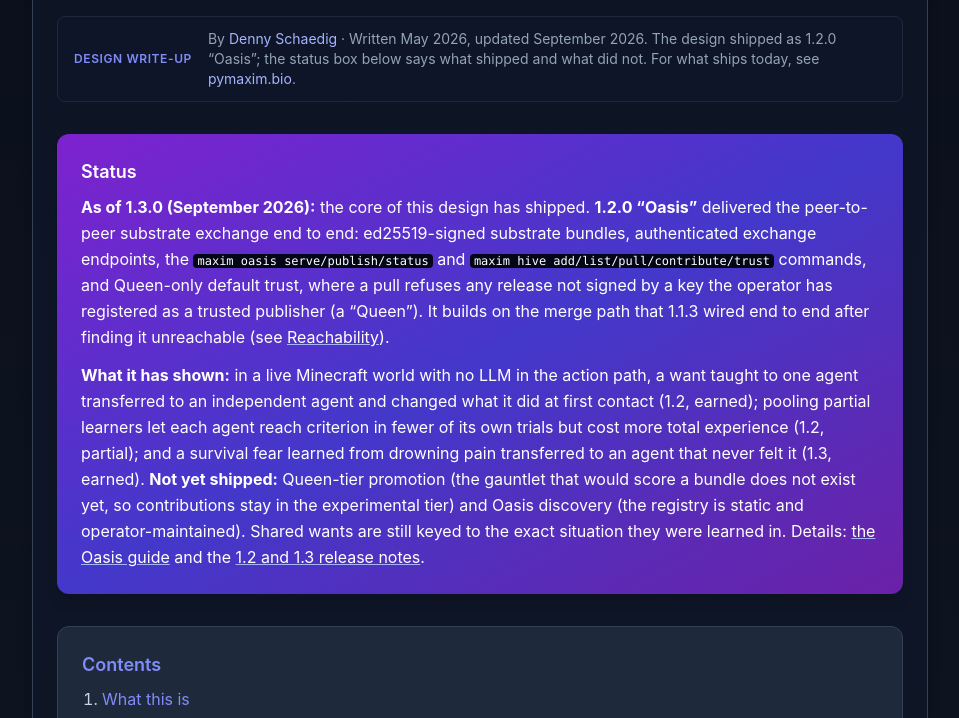
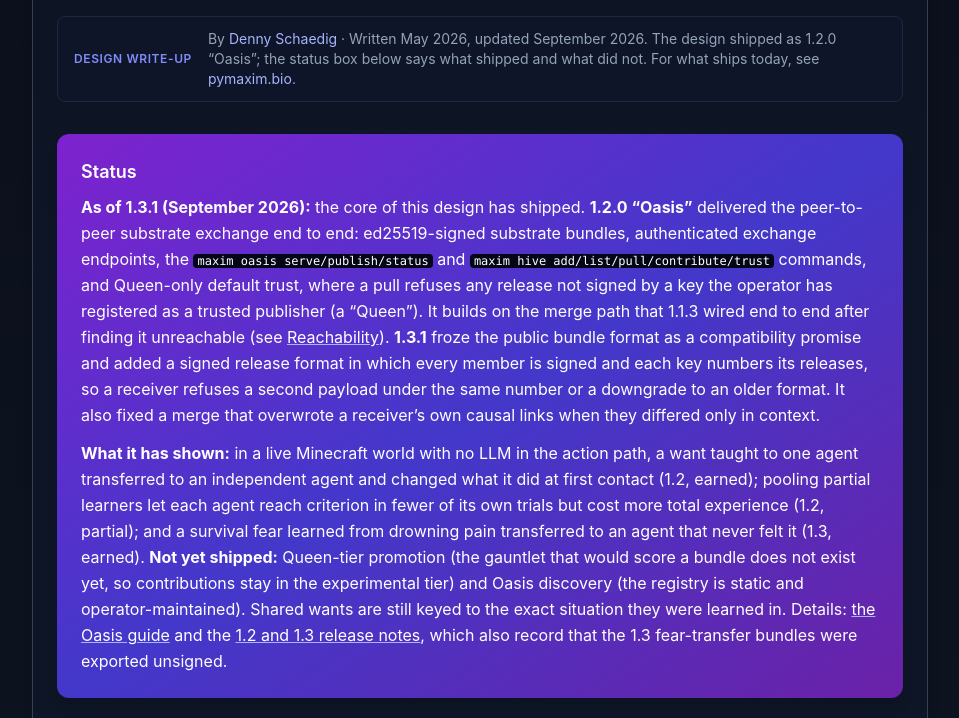
Before and after one commit to dennys246/personal_website, a Flask app: page /maxim/hivemind in a window 1280 px wide. Shown: the part 337-1055 px from the top of the page, without its empty margins (160-1119 px from the left). Run offline with Flask 3, Linux system fonts and the light colour scheme; some libraries are stand-ins or nearby versions; some web fonts are replaced.

Commit message:
Bring Maxim pages up to pymaxim 1.3.1
Bump the pinned release (overview JSON-LD and intro, projects card,
hivemind and substrate-primary status boxes) to 1.3.1 "Hardening", which
adds no new behavioural claim. Summarise 1.3.1's sharing changes in the
hivemind status box.

Apply 1.3.1's correction to 1.3.0: Exp 61's bundles were exported
unsigned. The Engrams essay called them signed; fixed, with a dated note.
Mark Exp 62 as earned on the ledger but not yet a release claim.

Co-Authored-By: Claude Opus 5.5 <noreply@anthropic.com>

```diff
--- a/app.py
+++ b/app.py
@@ -244,18 +244,18 @@ def sitemap_xml():
         ("story", "monthly", "0.8", "2026-09-24"),
         ("experiences", "monthly", "0.8", "2026-09-24"),
         ("papers", "monthly", "0.8", "2026-09-24"),
-        ("projects", "monthly", "0.8", "2026-09-24"),
+        ("projects", "monthly", "0.8", "2026-09-28"),
         ("ramblings", "monthly", "0.7", "2026-09-24"),
         ("contact", "monthly", "0.6", "2026-09-24"),
         ("perceptrons", "monthly", "0.6", "2026-09-24"),
         # Maxim — design essays (docs and evidence are on pymaxim.bio)
-        ("maxim", "monthly", "0.9", "2026-09-24"),
+        ("maxim", "monthly", "0.9", "2026-09-28"),
         ("maxim_release_1_0", "monthly", "0.8", "2026-09-24"),
         ("maxim_reachability", "monthly", "0.8", "2026-09-24"),
-        ("maxim_engrams", "monthly", "0.8", "2026-09-25"),
+        ("maxim_engrams", "monthly", "0.8", "2026-09-28"),
         ("maxim_sound_orientation", "monthly", "0.8", "2026-09-24"),
-        ("maxim_substrate_primary", "monthly", "0.8", "2026-09-24"),
-        ("maxim_hivemind", "monthly", "0.8", "2026-09-24"),
+        ("maxim_substrate_primary", "monthly", "0.8", "2026-09-28"),
+        ("maxim_hivemind", "monthly", "0.8", "2026-09-28"),
         ("maxim_agent_architecture", "monthly", "0.8", "2026-09-24"),
         ("maxim_math_cognition", "monthly", "0.8", "2026-09-24"),
         ("maxim_memory_systems", "monthly", "0.8", "2026-09-24"),
--- a/templates/maxim-engrams.html
+++ b/templates/maxim-engrams.html
@@ -50,7 +50,7 @@
   </header>
 
   {% set maxim_written = "September 2026" %}
-  {% set maxim_note = "The engram scorecard in Maxim's repository is the living version of this page and wins wherever the two disagree." %}
+  {% set maxim_note = "Corrected after pymaxim 1.3.1: the fear-transfer bundles were exported unsigned, as the 1.3.1 release notes record; an earlier version of this page called them signed. The engram scorecard in Maxim's repository is the living version of this page and wins wherever the two disagree." %}
   {% set maxim_docs = [("Engrams", "https://pymaxim.bio/memory/engrams/")] %}
   {% set maxim_related = ["memory-systems", "embodiment", "substrate-primary", "hivemind", "sound-orientation"] %}
   {% include "_maxim_status.html" %}
@@ -167,11 +167,11 @@
       </div>
       <div class="bg-slate-800 border border-slate-700 rounded-xl p-5">
         <h3 class="text-white font-semibold mb-2">It transfers</h3>
-        <p class="text-slate-300 text-sm">An independent agent imported the first one's signed export and left the water on its <em>first</em> submersion in 12 of 12 pairs, never having felt the pain; 0 of 24 isolated agents did (Fisher p = 8.0&times;10<sup>&minus;10</sup>). The same donor with fear cut shipped the situation but not the fear, and 0 of 12 receivers moved.</p>
+        <p class="text-slate-300 text-sm">An independent agent imported the first one's export and left the water on its <em>first</em> submersion in 12 of 12 pairs, never having felt the pain; 0 of 24 isolated agents did (Fisher p = 8.0&times;10<sup>&minus;10</sup>). The same donor with fear cut shipped the situation but not the fear, and 0 of 12 receivers moved.</p>
       </div>
       <div class="bg-slate-800 border border-slate-700 rounded-xl p-5">
         <h3 class="text-white font-semibold mb-2">It follows the water</h3>
-        <p class="text-slate-300 text-sm">Trained in one pool and tested in another at a different height and distance from spawn, the agent left in 12 of 12 trials (95% interval 0.76&ndash;1.00); with the fear zeroed on the same node, 0 of 3 moved. An offline replay predicted the match: cosine 0.9992.</p>
+        <p class="text-slate-300 text-sm">Trained in one pool and tested in another at a different height and distance from spawn, the agent left in 12 of 12 trials (95% interval 0.76&ndash;1.00); with the fear zeroed on the same node, 0 of 3 moved. An offline replay predicted the match: cosine 0.9992. Earned on the ledger; not yet a release claim until a second reader&rsquo;s review is recorded.</p>
       </div>
     </div>
 
--- a/templates/maxim-hivemind.html
+++ b/templates/maxim-hivemind.html
@@ -59,8 +59,8 @@
 
   <div class="rounded-xl bg-gradient-to-br from-purple-700 via-indigo-700 to-purple-800 p-6 text-white shadow-lg">
     <h3 class="text-lg font-semibold mb-2">Status</h3>
-    <p class="leading-relaxed"><strong>As of 1.3.0 (September 2026):</strong> the core of this design has shipped. <strong>1.2.0 &ldquo;Oasis&rdquo;</strong> delivered the peer-to-peer substrate exchange end to end: ed25519-signed substrate bundles, authenticated exchange endpoints, the <code class="bg-slate-950 px-1 rounded text-xs">maxim oasis serve/publish/status</code> and <code class="bg-slate-950 px-1 rounded text-xs">maxim hive add/list/pull/contribute/trust</code> commands, and Queen-only default trust, where a pull refuses any release not signed by a key the operator has registered as a trusted publisher (a &ldquo;Queen&rdquo;). It builds on the merge path that 1.1.3 wired end to end after finding it unreachable (see <a href="/maxim/reachability#no-callers" class="underline decoration-indigo-300 hover:decoration-white">Reachability</a>).</p>
-    <p class="leading-relaxed mt-3"><strong>What it has shown:</strong> in a live Minecraft world with no LLM in the action path, a want taught to one agent transferred to an independent agent and changed what it did at first contact (1.2, earned); pooling partial learners let each agent reach criterion in fewer of its own trials but cost more total experience (1.2, partial); and a survival fear learned from drowning pain transferred to an agent that never felt it (1.3, earned). <strong>Not yet shipped:</strong> Queen-tier promotion (the gauntlet that would score a bundle does not exist yet, so contributions stay in the experimental tier) and Oasis discovery (the registry is static and operator-maintained). Shared wants are still keyed to the exact situation they were learned in. Details: <a href="https://pymaxim.bio/guides/oasis/" rel="noopener" class="underline decoration-indigo-300 hover:decoration-white">the Oasis guide</a> and the <a href="https://github.com/dennys246/Maxim/releases" rel="noopener" class="underline decoration-indigo-300 hover:decoration-white">1.2 and 1.3 release notes</a>.</p>
+    <p class="leading-relaxed"><strong>As of 1.3.1 (September 2026):</strong> the core of this design has shipped. <strong>1.2.0 &ldquo;Oasis&rdquo;</strong> delivered the peer-to-peer substrate exchange end to end: ed25519-signed substrate bundles, authenticated exchange endpoints, the <code class="bg-slate-950 px-1 rounded text-xs">maxim oasis serve/publish/status</code> and <code class="bg-slate-950 px-1 rounded text-xs">maxim hive add/list/pull/contribute/trust</code> commands, and Queen-only default trust, where a pull refuses any release not signed by a key the operator has registered as a trusted publisher (a &ldquo;Queen&rdquo;). It builds on the merge path that 1.1.3 wired end to end after finding it unreachable (see <a href="/maxim/reachability#no-callers" class="underline decoration-indigo-300 hover:decoration-white">Reachability</a>). <strong>1.3.1</strong> froze the public bundle format as a compatibility promise and added a signed release format in which every member is signed and each key numbers its releases, so a receiver refuses a second payload under the same number or a downgrade to an older format. It also fixed a merge that overwrote a receiver&rsquo;s own causal links when they differed only in context.</p>
+    <p class="leading-relaxed mt-3"><strong>What it has shown:</strong> in a live Minecraft world with no LLM in the action path, a want taught to one agent transferred to an independent agent and changed what it did at first contact (1.2, earned); pooling partial learners let each agent reach criterion in fewer of its own trials but cost more total experience (1.2, partial); and a survival fear learned from drowning pain transferred to an agent that never felt it (1.3, earned). <strong>Not yet shipped:</strong> Queen-tier promotion (the gauntlet that would score a bundle does not exist yet, so contributions stay in the experimental tier) and Oasis discovery (the registry is static and operator-maintained). Shared wants are still keyed to the exact situation they were learned in. Details: <a href="https://pymaxim.bio/guides/oasis/" rel="noopener" class="underline decoration-indigo-300 hover:decoration-white">the Oasis guide</a> and the <a href="https://github.com/dennys246/Maxim/releases" rel="noopener" class="underline decoration-indigo-300 hover:decoration-white">1.2 and 1.3 release notes</a>, which also record that the 1.3 fear-transfer bundles were exported unsigned.</p>
   </div>
 
   <div class="bg-slate-800 border border-slate-700 rounded-xl p-6">
@@ -219,7 +219,7 @@
 
   <section class="space-y-4">
     <h2 id="phasing" class="text-2xl font-semibold text-white border-b border-indigo-500/50 pb-2 scroll-mt-32">Phasing</h2>
-    <p class="text-slate-300 leading-relaxed">This is the phasing as planned in May 2026. The version targets were a plan, not a record of what shipped; the status box at the top of this page is current as of 1.3.0.</p>
+    <p class="text-slate-300 leading-relaxed">This is the phasing as planned in May 2026. The version targets were a plan, not a record of what shipped; the status box at the top of this page is current as of 1.3.1.</p>
     <div class="bg-slate-800 border border-slate-700 rounded-xl p-5 overflow-x-auto">
       <table class="w-full text-sm text-slate-300">
         <thead>
--- a/templates/maxim-overview.html
+++ b/templates/maxim-overview.html
@@ -17,7 +17,7 @@
   "description": "Maxim is an open-source, bio-inspired cognitive architecture for LLM agents and robots, with memory, attention, proprioception, and reward-learning systems modeled on brain structures.",
   "applicationCategory": "Artificial Intelligence",
   "operatingSystem": "Linux, macOS",
-  "softwareVersion": "1.3.0",
+  "softwareVersion": "1.3.1",
   "license": "https://www.apache.org/licenses/LICENSE-2.0",
   "author": {
     "@type": "Person",
@@ -125,8 +125,8 @@
 
   <div class="rounded-xl bg-gradient-to-br from-indigo-700 via-purple-700 to-indigo-800 p-6 text-white shadow-lg space-y-3">
     <h3 class="text-lg font-semibold">What is Maxim?</h3>
-    <p class="leading-relaxed">Maxim is an open-source, bio-inspired cognitive architecture for LLM agents and robots, designed and built by Denny Schaedig and published on PyPI as <code class="bg-indigo-950/60 px-1 rounded text-sm">pymaxim</code> (Apache-2.0; current release 1.3.0, September 2026). It models brain systems &mdash; episodic and semantic memory, reward learning, fear, attention, proprioception &mdash; as a persistent substrate around the LLM, and tests it on a Reachy Mini robot and in a live Minecraft world it does not control.</p>
-    <p class="leading-relaxed">Its claims are tested rather than asserted: every release since 1.0 has shipped with pre-registered, ablation-controlled experiments, and results are tracked in a public evidence ledger with the conditions that would require re-running them. The most recent: in 1.2 &ldquo;Oasis&rdquo; a want taught to one agent transferred to an independent agent over a real network, and in 1.3 a survival fear one agent learned from in-game pain transferred to an agent that never felt it &mdash; both with no LLM in the action path.</p>
+    <p class="leading-relaxed">Maxim is an open-source, bio-inspired cognitive architecture for LLM agents and robots, designed and built by Denny Schaedig and published on PyPI as <code class="bg-indigo-950/60 px-1 rounded text-sm">pymaxim</code> (Apache-2.0; current release 1.3.1, September 2026). It models brain systems &mdash; episodic and semantic memory, reward learning, fear, attention, proprioception &mdash; as a persistent substrate around the LLM, and tests it on a Reachy Mini robot and in a live Minecraft world it does not control.</p>
+    <p class="leading-relaxed">Its claims are tested rather than asserted: every release since 1.0 has shipped with pre-registered, ablation-controlled experiments, and results are tracked in a public evidence ledger with the conditions that would require re-running them. The most recent: in 1.2 &ldquo;Oasis&rdquo; a want taught to one agent transferred to an independent agent over a real network, and in 1.3 a survival fear one agent learned from in-game pain transferred to an agent that never felt it &mdash; both with no LLM in the action path. 1.3.1 &ldquo;Hardening&rdquo; adds no new claim: it fixes what a re-score of 1.3.0 found, each fix shipped with the test or check that holds it.</p>
     <div class="flex flex-wrap gap-2 pt-1">
       <a href="https://pymaxim.bio" rel="noopener" class="inline-flex items-center gap-1 text-sm font-medium text-white bg-white/10 hover:bg-white/20 border border-white/30 rounded-lg px-3 py-1.5 transition no-underline">Docs &mdash; pymaxim.bio <span aria-hidden="true">&rarr;</span></a>
       <a href="https://github.com/dennys246/Maxim" rel="noopener" class="inline-flex items-center gap-1 text-sm font-medium text-white bg-white/10 hover:bg-white/20 border border-white/30 rounded-lg px-3 py-1.5 transition no-underline">Source on GitHub <span aria-hidden="true">&rarr;</span></a>
--- a/templates/maxim-substrate-primary.html
+++ b/templates/maxim-substrate-primary.html
@@ -58,7 +58,7 @@
 
   <div class="rounded-xl bg-gradient-to-br from-purple-700 via-indigo-700 to-purple-800 p-6 text-white shadow-lg">
     <h3 class="text-lg font-semibold mb-2">Status</h3>
-    <p class="leading-relaxed"><strong>As of 1.3.0 (September 2026):</strong> substrate-primary action selection via <code class="bg-slate-950 px-1 rounded text-xs">NAc.recommend_action()</code> &mdash; first prototyped in May 2026 as a feasibility check (the plan's &ldquo;Phase &minus;1&rdquo;) &mdash; has been run end to end in simulation and on hardware. In the 1.0 benchmark it formed concept clusters and causal links but fixated on a single habit without an exploration policy (<a href="/maxim/release-1-0#remove-the-llm" class="underline decoration-indigo-300 hover:decoration-white">The Honest Benchmark</a>); on a Reachy Mini robot it learned a sound-orienting policy with no LLM in the action path (<a href="/maxim/sound-orientation" class="underline decoration-indigo-300 hover:decoration-white">Sound Orienting</a>). Since 1.2 it has also carried the headline claims in a live Minecraft world: a taught want transferred between independent agents (1.2), and a fear learned from drowning pain made an agent leave the water before the pain arrived and transferred to an agent that never felt it (1.3) (<a href="https://pymaxim.bio/research/evidence/" rel="noopener" class="underline decoration-indigo-300 hover:decoration-white">evidence ledger</a>). It remains a research mode, with LLM-primary selection as the design's default. The later phases below (vocabulary-constrained mode, symbol binding, a from-scratch sequence model) are design stage; not yet shipped.</p>
+    <p class="leading-relaxed"><strong>As of 1.3.1 (September 2026):</strong> substrate-primary action selection via <code class="bg-slate-950 px-1 rounded text-xs">NAc.recommend_action()</code> &mdash; first prototyped in May 2026 as a feasibility check (the plan's &ldquo;Phase &minus;1&rdquo;) &mdash; has been run end to end in simulation and on hardware. In the 1.0 benchmark it formed concept clusters and causal links but fixated on a single habit without an exploration policy (<a href="/maxim/release-1-0#remove-the-llm" class="underline decoration-indigo-300 hover:decoration-white">The Honest Benchmark</a>); on a Reachy Mini robot it learned a sound-orienting policy with no LLM in the action path (<a href="/maxim/sound-orientation" class="underline decoration-indigo-300 hover:decoration-white">Sound Orienting</a>). Since 1.2 it has also carried the headline claims in a live Minecraft world: a taught want transferred between independent agents (1.2), and a fear learned from drowning pain made an agent leave the water before the pain arrived and transferred to an agent that never felt it (1.3) (<a href="https://pymaxim.bio/research/evidence/" rel="noopener" class="underline decoration-indigo-300 hover:decoration-white">evidence ledger</a>). It remains a research mode, with LLM-primary selection as the design's default. The later phases below (vocabulary-constrained mode, symbol binding, a from-scratch sequence model) are design stage; not yet shipped.</p>
   </div>
 
   <div class="bg-slate-800 border border-slate-700 rounded-xl p-6">
--- a/templates/projects.html
+++ b/templates/projects.html
@@ -83,7 +83,7 @@
       <p class="mt-3 text-center text-base font-medium text-slate-100">Bio-inspired cognitive architecture for LLM agents and robots.</p>
       <p class="mt-4 text-base leading-relaxed text-slate-200/80">Maxim provides homeostatic drives, persistent cross-session memory, reward learning, and retrieval-augmented generation (RAG) for LLM agents, with a simulation environment and robotics integration. Its components are computational models inspired by mammalian neuroscience, including the hippocampus, entorhinal cortex, nucleus accumbens, and attention networks. Maxim runs on the Reachy Mini robot with live visual input, motor commands, and human interaction.</p>
       <p class="mt-4 text-sm leading-relaxed text-slate-200/80"><span class="font-semibold text-slate-100">Stack:</span> Python (PyPI package <code>pymaxim</code>, Apache-2.0) &middot; LLM agents &middot; RAG &middot; reward learning &middot; Reachy Mini robot &middot; Minecraft world bridge &middot; ed25519-signed substrate sharing</p>
-      <p class="mt-1 text-sm leading-relaxed text-slate-200/80"><span class="font-semibold text-slate-100">Status/Result:</span> Current release 1.3.0 on PyPI, documented at pymaxim.bio, with every claim pre-registered and tracked in a public <a href="https://pymaxim.bio/research/evidence/" class="text-indigo-300 hover:text-white underline-offset-2 hover:underline" rel="noopener">evidence ledger</a>. On a live Minecraft server with no LLM in the action path, a taught want transferred between independent agents (1.2) and a fear learned from in-game pain transferred to an agent that never felt it (1.3). On Reachy Mini hardware, the reward substrate learned to turn toward speech within ~10 trials (<a href="/maxim/sound-orientation" class="text-indigo-300 hover:text-white underline-offset-2 hover:underline">write-up</a>).</p>
+      <p class="mt-1 text-sm leading-relaxed text-slate-200/80"><span class="font-semibold text-slate-100">Status/Result:</span> Current release 1.3.1 on PyPI, documented at pymaxim.bio, with every claim pre-registered and tracked in a public <a href="https://pymaxim.bio/research/evidence/" class="text-indigo-300 hover:text-white underline-offset-2 hover:underline" rel="noopener">evidence ledger</a>. On a live Minecraft server with no LLM in the action path, a taught want transferred between independent agents (1.2) and a fear learned from in-game pain transferred to an agent that never felt it (1.3). On Reachy Mini hardware, the reward substrate learned to turn toward speech within ~10 trials (<a href="/maxim/sound-orientation" class="text-indigo-300 hover:text-white underline-offset-2 hover:underline">write-up</a>).</p>
       <p class="mt-4 text-sm font-medium"><a href="/maxim" class="text-indigo-300 hover:text-white underline-offset-2 hover:underline">Overview</a> &middot; <a href="https://pymaxim.bio" class="text-indigo-300 hover:text-white underline-offset-2 hover:underline" rel="noopener">Docs</a> &middot; <a href="https://github.com/dennys246/Maxim" class="text-indigo-300 hover:text-white underline-offset-2 hover:underline" rel="noopener">Code</a> &middot; <a href="https://pypi.org/project/pymaxim/" class="text-indigo-300 hover:text-white underline-offset-2 hover:underline" rel="noopener">PyPI</a></p>
     </article>
     <article class="reveal project-card project-card-link w-full">
```
